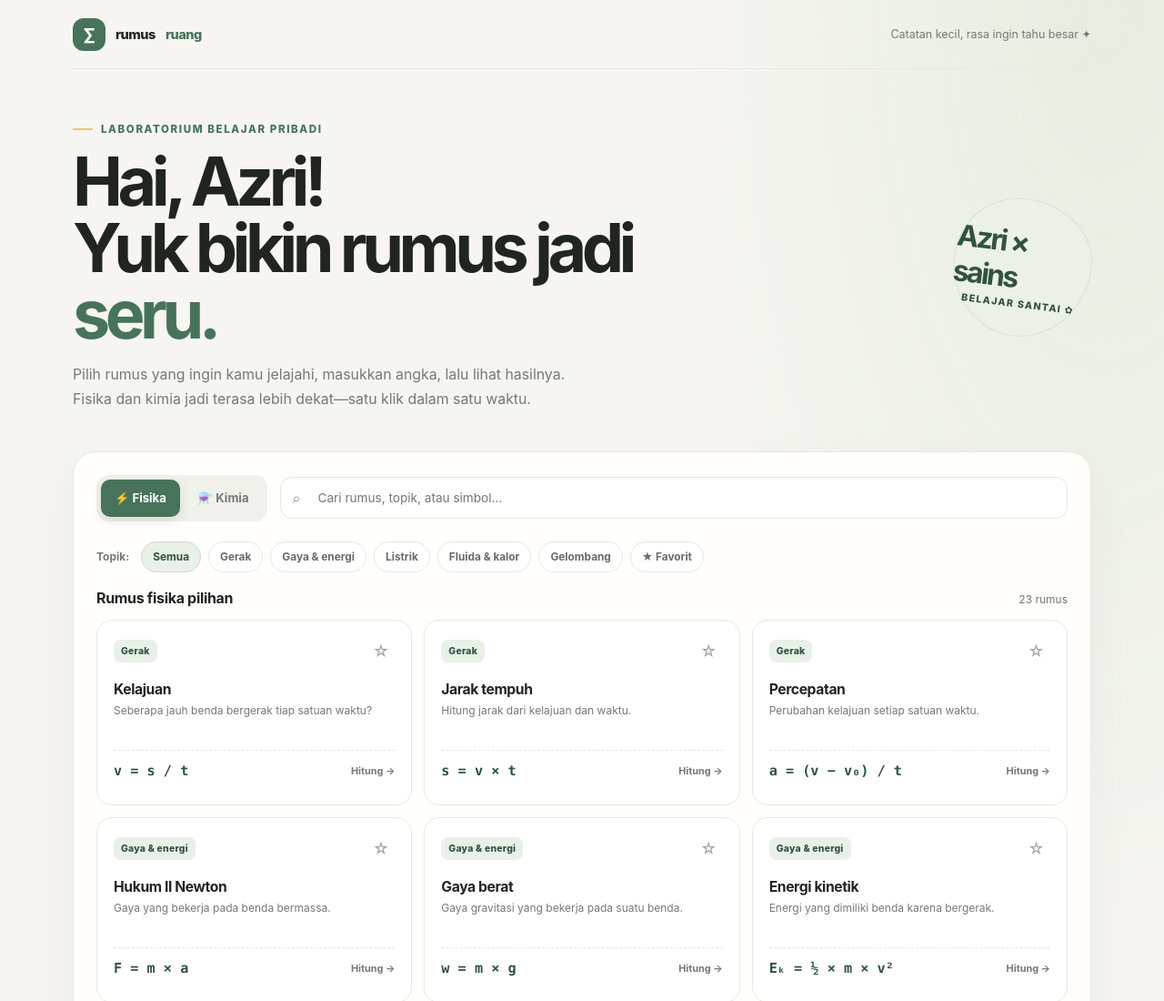
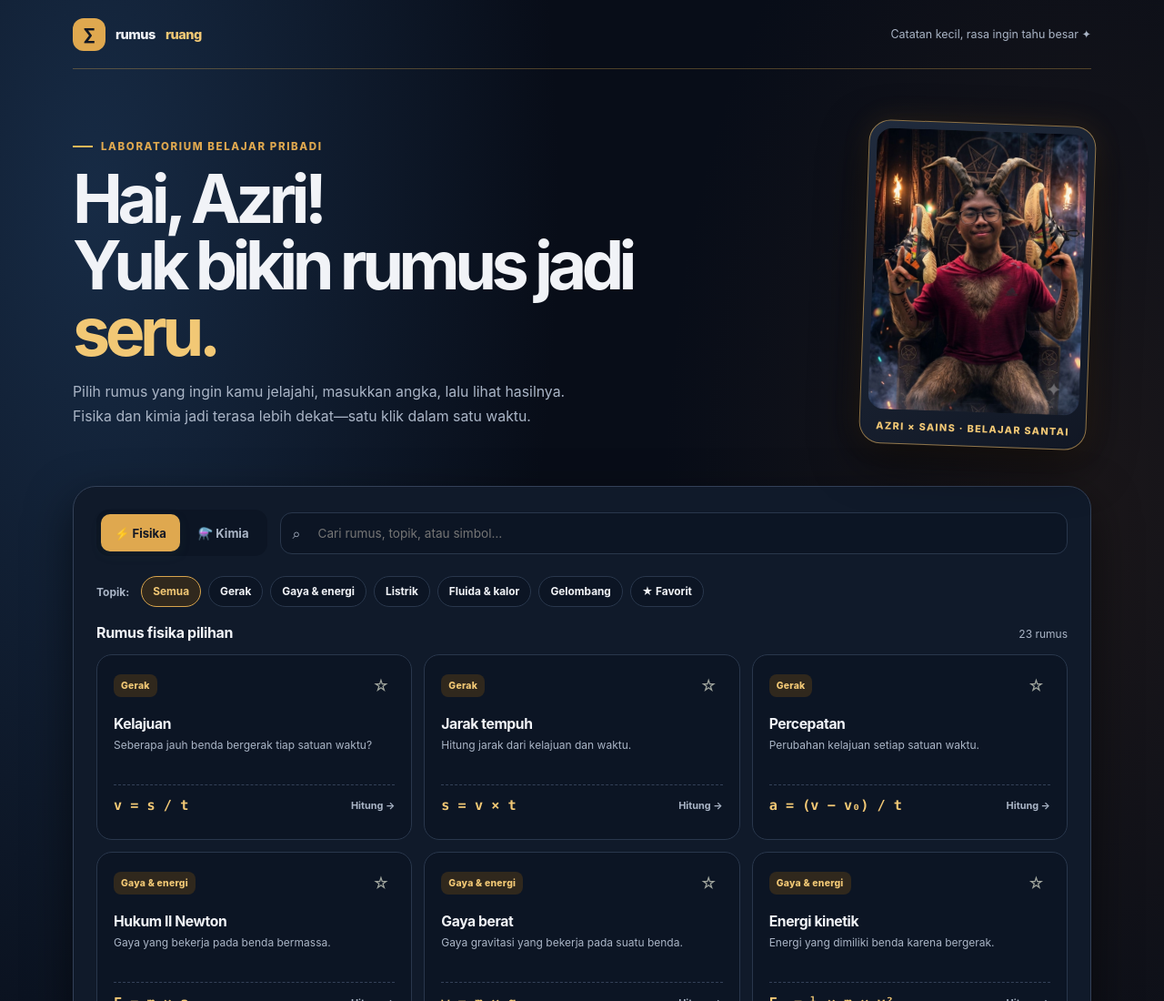
Before and after one commit to zheparee31/azri-rumus-sains, a plain HTML site: page index.html in a window 1280 px wide. Shown: the top 1100 px of the page at 91% size. Drawn offline with Linux system fonts and the light colour scheme.

Commit message:
Add portrait and midnight theme
Add Azri portrait and restyle the learning page with a dark navy and gold theme.

```diff
--- a/index.html
+++ b/index.html
@@ -3,7 +3,7 @@
 <head>
   <meta charset="utf-8">
   <meta name="viewport" content="width=device-width, initial-scale=1">
-  <meta name="theme-color" content="#f6f5f1">
+  <meta name="theme-color" content="#080d18">
   <meta name="description" content="Ruang belajar rumus fisika dan kimia interaktif untuk Azri.">
   <title>RumusRuang — Belajar bareng Azri</title>
   <style>
@@ -163,6 +163,114 @@
     @media (prefers-reduced-motion: reduce) {
       *, *::before, *::after { scroll-behavior: auto !important; transition-duration: .01ms !important; }
     }
+  :root {
+    color-scheme: dark;
+    --bg: #080d18;
+    --paper: #101a2a;
+    --ink: #f1f3f7;
+    --muted: #aab5c6;
+    --line: #29374c;
+    --green: #dfa84f;
+    --green-dark: #f2c875;
+    --green-soft: #30281d;
+    --violet: #bd7952;
+    --violet-soft: #35241f;
+    --yellow: #f0b958;
+    --shadow: 0 18px 50px #0008;
+  }
+  body {
+    background:
+      radial-gradient(ellipse at 8% 8%, #172b45 0, transparent 32rem),
+      radial-gradient(ellipse at 92% 20%, #39271d66 0, transparent 28rem),
+      var(--bg);
+  }
+  button:focus-visible, a:focus-visible, input:focus-visible { outline-color: var(--yellow); }
+  .topbar { border-color: #dca94b55; }
+  .brand-mark { color: #111724; background: var(--green); }
+  .hero { grid-template-columns: 1fr auto; }
+  h1 span, .brand span:last-child { color: var(--green-dark); }
+  .hero-portrait {
+    width: 250px;
+    margin: 0;
+    padding: 8px;
+    border: 1px solid #e0ad5a99;
+    border-radius: 24px;
+    background: linear-gradient(145deg, #202b3d, #111724);
+    box-shadow: 0 18px 50px #0009, 0 0 30px #d9953a24;
+    transform: rotate(2deg);
+  }
+  .hero-portrait img {
+    display: block;
+    width: 100%;
+    aspect-ratio: 3 / 4;
+    border-radius: 17px;
+    object-fit: cover;
+    object-position: center 32%;
+  }
+  .hero-portrait figcaption {
+    padding: 11px 4px 4px;
+    color: var(--green-dark);
+    font-size: .68rem;
+    font-weight: 800;
+    letter-spacing: .12em;
+    text-align: center;
+    text-transform: uppercase;
+  }
+  .workspace, .study-card { border-color: #334158; }
+  .subject-tabs, .search, .filter-chip, .formula-card, .quiz-option, .dialog-close, .calc-input {
+    color: var(--ink);
+    background-color: #0c1524;
+  }
+  .subject-tab[aria-pressed="true"] { color: #111724; }
+  .subject-tab[data-subject="chemistry"][aria-pressed="true"] { color: #111724; }
+  .search-icon, .filter-label, .try-label { color: var(--muted); }
+  .filter-chip { border-color: var(--line); }
+  .filter-chip:hover { border-color: #d8a54e; }
+  .filter-chip[aria-pressed="true"], .filter-chip.favorite-filter[aria-pressed="true"] {
+    border-color: #d8a54e;
+    color: var(--green-dark);
+    background: #30281d;
+  }
+  .formula-card:hover, .chemistry .formula-card:hover {
+    border-color: #d8a54e;
+    box-shadow: 0 12px 28px #0007, 0 0 20px #d8a54e14;
+  }
+  .topic-tag, .chemistry .topic-tag {
+    color: var(--green-dark);
+    background: var(--green-soft);
+  }
+  .formula-display code, .chemistry .formula-display code { color: var(--green-dark); }
+  .formula-display { border-color: #344158; }
+  .favorite-button:hover, .favorite-button[aria-pressed="true"] {
+    color: #ffd77f;
+    background: #3a2d1c;
+  }
+  .quiz-option { border-color: var(--line); }
+  .quiz-option:hover:not(:disabled) { border-color: var(--green); color: var(--green-dark); }
+  .quiz-option.correct { border-color: #658b70; color: #b9e1bf; background: #182d27; }
+  .quiz-option.incorrect { border-color: #9f6558; color: #f0b9a9; background: #321f20; }
+  .quiz-feedback { color: var(--green-dark) !important; }
+  .note-card {
+    border-color: #70543b;
+    background: linear-gradient(135deg, #202a3c, #151c2a 80%);
+  }
+  .note-card .note-icon { color: #f2c875; background: #3a3024; }
+  .note-card p { color: #b8c0ce; }
+  dialog { border-color: #43506a; box-shadow: 0 25px 90px #000d; }
+  dialog::backdrop { background: #030710d9; }
+  .dialog-close { border-color: var(--line); }
+  .chem-equation { color: #f0b98f; }
+  .calc-field { color: #c0c8d4; }
+  .calc-input { border-color: #344158; }
+  .calc-button { color: #111724; }
+  .chemistry .calc-button { color: #111724; }
+  .calc-result { color: #f2c875; background: #1b2a29; }
+  .calc-result.error { border-color: #895346; color: #ffc4b0; background: #321f20; }
+  .empty-state { border-color: #43506a; }
+  @media (max-width: 560px) {
+    .hero { grid-template-columns: 1fr; }
+    .hero-portrait { width: min(100%, 250px); justify-self: center; transform: none; }
+  }
   </style>
 </head>
 <body>
@@ -179,10 +287,10 @@
           <h1 id="welcome-title">Hai, Azri!<br>Yuk bikin rumus jadi <span>seru.</span></h1>
           <p class="hero-copy">Pilih rumus yang ingin kamu jelajahi, masukkan angka, lalu lihat hasilnya. Fisika dan kimia jadi terasa lebih dekat—satu klik dalam satu waktu.</p>
         </div>
-        <div class="hero-sticker" aria-label="Belajar santai, paham pelan-pelan">
-          <strong>Azri × sains</strong>
-          <span>Belajar santai ✿</span>
-        </div>
+        <figure class="hero-portrait">
+          <img src="azri-portrait.png" alt="Azri dengan kostum fantasi bertanduk sambil memegang sepasang sepatu">
+          <figcaption>Azri × sains · belajar santai</figcaption>
+        </figure>
       </section>
 
       <section class="workspace" aria-label="Jelajahi kumpulan rumus">
```
Also changed, not shown: azri-portrait.png (added).
